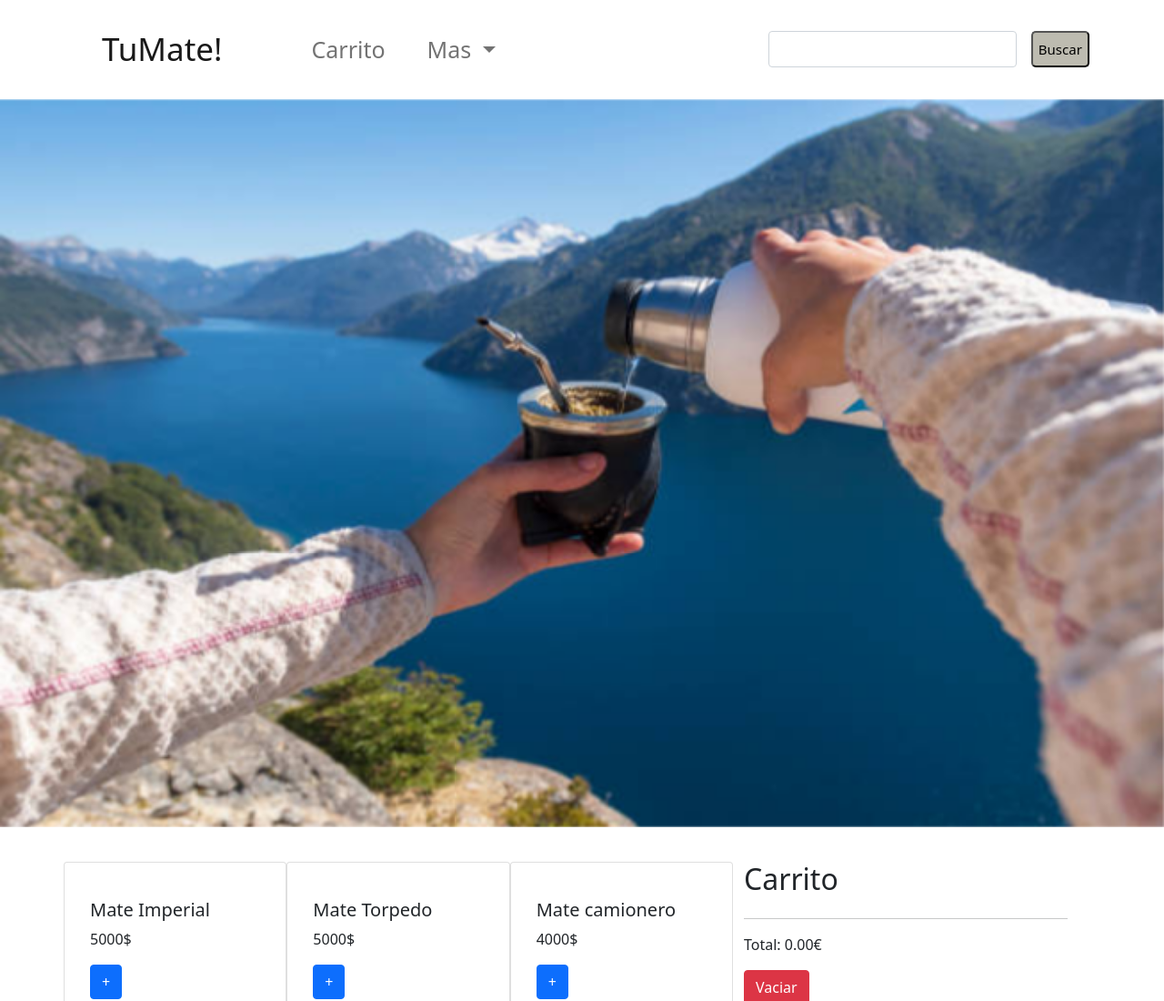
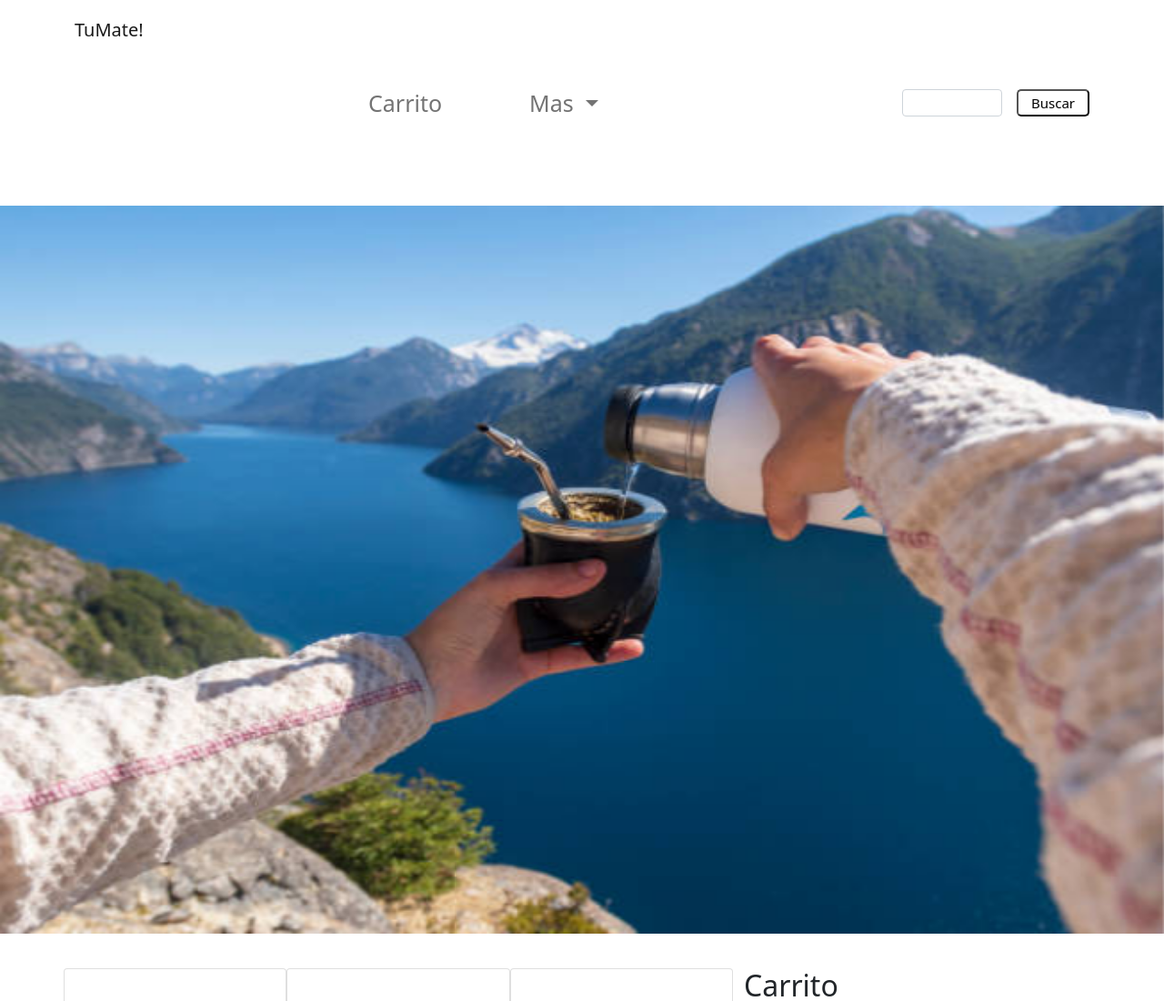
Before and after one commit to LucianoGuijarro/TuMate-, a plain HTML site: page index.html in a window 1280 px wide. Shown: the top 1100 px of the page at 91% size. Drawn offline with nearby package versions, Linux system fonts and the light colour scheme.

Commit message:
se agrego detalles al navbar

```diff
--- a/Css/style.css
+++ b/Css/style.css
@@ -1,8 +1,9 @@
 /* NAVEGADOR */
-:root {
-  --color-1: #fff;
-  --color-2: #d2d7df;
-  --color-3: #bdbbb0;
+.envios {
+  background-color: var(--color-3);
+  display: flex;
+  justify-content: center;
+  font-size: 15px;
 }
 
 .navbar {
@@ -10,8 +11,10 @@
   background-color: var(--color-1);
 }
 .icon {
-  margin: 10px 30px;
-  font-size: 35px;
+  height: 200px;
+  width: 50px;
+  display: flex;
+  margin-right: 180px;
 }
 .navbar-toggler {
   font-size: 20px;
@@ -26,6 +29,9 @@
   margin: 0 15px;
   line-height: 40px;
 }
+.nav-link {
+  margin: 0 25px;
+}
 .nav-link:hover {
   background-color: var(--color-3);
   border-radius: 5px;
@@ -34,11 +40,16 @@
   font-size: 15px;
 }
 /* CAMBIAR EL TAMAÑO DE LA LETRA DEL BUSCADOR INTERNO */
+.form-control {
+  width: 110px;
+  height: 30px;
+  font-size: 15px;
+}
 .btn-search {
   background-color: var(--color-3);
   border-radius: 5px;
   width: 80px;
-  height: 40px;
+  height: 30px;
   font-size: 15px;
 }
 
```
